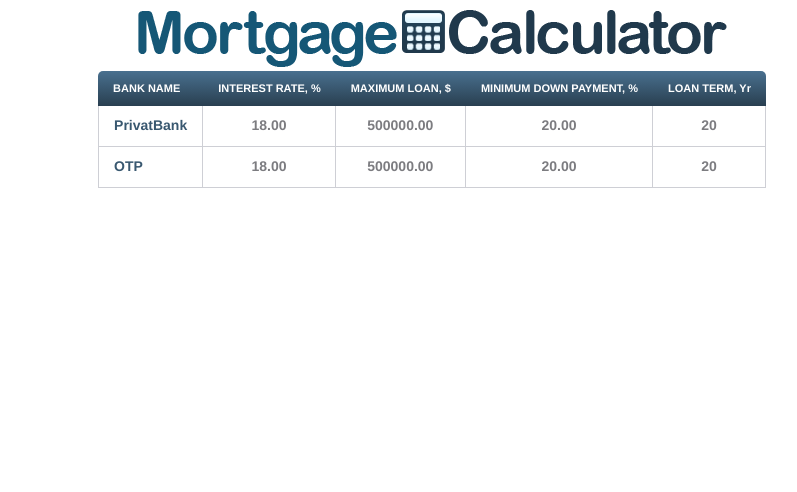
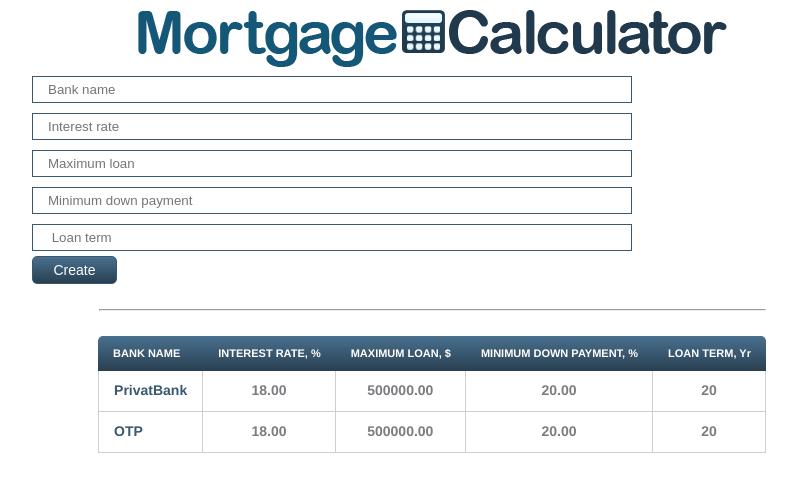
Before and after one commit to Liubomyr86/mortgage-calculator, a React (Create React App) app: page / in a window 1280 px wide. Shown: the top 492 px of the page, without its empty margins (208-1005 px from the left). Built offline with nearby package versions, Linux system fonts and the light colour scheme.

Commit message:
feat: create form component and create, remove methods

```diff
--- a/src/App.tsx
+++ b/src/App.tsx
@@ -2,16 +2,22 @@ import React, { useState } from 'react';
 import { BankList } from './compnents/BankList';
 import './styles/App.css';
 import { banksData } from './mocks/bank-mock';
+import { BankForm } from './compnents/BankForm';
+import { BankModel } from './models/bank';
 
 const App = (): JSX.Element => {
     const [banksList, setBankList] = useState([...banksData]);
+    const createBank = (newBank: BankModel): void => setBankList([...banksList, newBank]);
+    const deleteBank = (bank: BankModel): void => setBankList(banksList.filter((item) => item.id !== bank.id));
 
     return (
         <div className="App">
             <div className="logo">
                 <img src="mortgage-calculator-logo.png" alt="mortgage calculator" />
             </div>
-            <BankList banks={banksList} />
+            <BankForm create={createBank} />
+            <hr style={{ margin: '25px auto', width: '667px' }} />
+            <BankList banks={banksList} delete={deleteBank} />
         </div>
     );
 };
--- /dev/null
+++ b/src/compnents/BankForm.tsx
@@ -0,0 +1,52 @@
+import React, { MouseEvent, useState } from 'react';
+import { BankModel } from '../models/bank';
+import { MyButton } from './UI/button/MyButton';
+import { MyInput } from './UI/input/MyInput';
+
+export const BankForm = ({ create }: { create: (newBank: BankModel) => void }): JSX.Element => {
+    const [bank, setBank] = useState<BankModel>({
+        bankName: '',
+        interestRate: '',
+        maxLoan: '',
+        minDownPayment: '',
+        loanTerm: '',
+    });
+
+    const addNewBank = (event: MouseEvent): void => {
+        event.preventDefault();
+        const newBank = { ...bank, id: Date.now() };
+        create(newBank);
+        setBank({ bankName: '', interestRate: '', maxLoan: '', minDownPayment: '', loanTerm: '' });
+    };
+
+    return (
+        <form style={{ width: '600px' }}>
+            <MyInput
+                placeholder="Bank name"
+                value={bank.bankName}
+                onChange={(event) => setBank({ ...bank, bankName: event.target.value })}
+            />
+            <MyInput
+                placeholder="Interest rate"
+                value={bank.interestRate}
+                onChange={(event) => setBank({ ...bank, interestRate: event.target.value })}
+            />
+            <MyInput
+                placeholder="Maximum loan"
+                value={bank.maxLoan}
+                onChange={(event) => setBank({ ...bank, maxLoan: event.target.value })}
+            />
+            <MyInput
+                placeholder="Minimum down payment"
+                value={bank.minDownPayment}
+                onChange={(event) => setBank({ ...bank, minDownPayment: event.target.value })}
+            />
+            <MyInput
+                placeholder=" Loan term"
+                value={bank.loanTerm}
+                onChange={(event) => setBank({ ...bank, loanTerm: event.target.value })}
+            />
+            <MyButton onClick={(event) => addNewBank(event)}>Create</MyButton>
+        </form>
+    );
+};
--- a/src/compnents/BankItem.tsx
+++ b/src/compnents/BankItem.tsx
@@ -1,8 +1,10 @@
 import React, { useState } from 'react';
-import { BankModel } from '../models/bank';
+import { BankItemsProps } from '../models/bank';
 import { MyButton } from './UI/button/MyButton';
 
-export const BankItem = ({ bankName, interestRate, maxLoan, minDownPayment, loanTerm }: BankModel): JSX.Element => {
+export const BankItem = (props: BankItemsProps): JSX.Element => {
+    const { bank, remove } = props;
+    const { bankName, interestRate, maxLoan, minDownPayment, loanTerm } = bank;
     const [isClass, setIsClass] = useState(false);
     return (
         <>
@@ -10,16 +12,16 @@ export const BankItem = ({ bankName, interestRate, maxLoan, minDownPayment, loan
                 <td className="text-title">
                     <strong>{bankName}</strong>
                 </td>
-                <td className="text-offset">{interestRate.toFixed(2)}</td>
-                <td className="text-offset">{maxLoan.toFixed(2)}</td>
-                <td className="text-offset">{minDownPayment.toFixed(2)}</td>
-                <td className="text-offset">{loanTerm}</td>
+                <td className="text-offset">{(+interestRate).toFixed(2)}</td>
+                <td className="text-offset">{(+maxLoan).toFixed(2)}</td>
+                <td className="text-offset">{(+minDownPayment).toFixed(2)}</td>
+                <td className="text-offset">{+loanTerm}</td>
             </tr>
             <tr className={`${isClass ? '' : 'hide-btn'}`}>
                 <td colSpan={5}>
                     <div className="btn-container">
                         <MyButton>Edit</MyButton>
-                        <MyButton style={{ marginLeft: '10px' }}>Remove</MyButton>
+                        <MyButton onClick={() => remove(bank)}>Remove</MyButton>
                     </div>
                 </td>
             </tr>
--- a/src/compnents/BankList.tsx
+++ b/src/compnents/BankList.tsx
@@ -1,9 +1,10 @@
 import React from 'react';
-import { BankModel } from '../models/bank';
+import { BankListProps } from '../models/bank';
 import { BankItem } from './BankItem';
 
-export const BankList = (props: { banks: BankModel[] }): JSX.Element => {
-    const { banks } = props;
+export const BankList = (props: BankListProps): JSX.Element => {
+    const { banks, delete: remove } = props;
+
     return (
         <div>
             <table>
@@ -20,7 +21,7 @@ export const BankList = (props: { banks: BankModel[] }): JSX.Element => {
                 </thead>
                 <tbody>
                     {banks.map((bank) => (
-                        <BankItem {...bank} key={bank.bankName} />
+                        <BankItem bank={bank} remove={remove} key={bank.id} />
                     ))}
                 </tbody>
             </table>
--- a/src/compnents/UI/input/MyInput.module.css
+++ b/src/compnents/UI/input/MyInput.module.css
@@ -2,5 +2,5 @@
     width: 100%;
     padding: 5px 15px;
     margin: 5px 0;
-    border: 1px solid #008080;
+    border: 1px solid #395870;
 }
--- a/src/mocks/bank-mock.ts
+++ b/src/mocks/bank-mock.ts
@@ -2,6 +2,7 @@ import { BankModel } from '../models/bank';
 
 export const banksData: BankModel[] = [
     {
+        id: 1,
         bankName: 'PrivatBank',
         interestRate: 18,
         maxLoan: 500000,
@@ -9,6 +10,7 @@ export const banksData: BankModel[] = [
         loanTerm: 20,
     },
     {
+        id: 2,
         bankName: 'OTP',
         interestRate: 18,
         maxLoan: 500000,
--- a/src/models/input.ts
+++ b/src/models/input.ts
@@ -2,7 +2,7 @@ import { ChangeEventHandler } from 'react';
 
 export interface InputProps {
     id?: string;
-    value?: string;
+    value?: string | number;
     disabled?: boolean;
     placeholder?: string;
     onChange?: ChangeEventHandler<HTMLInputElement>;
```
Also changed, not shown: src/models/bank.ts (+15 -4 lines).
